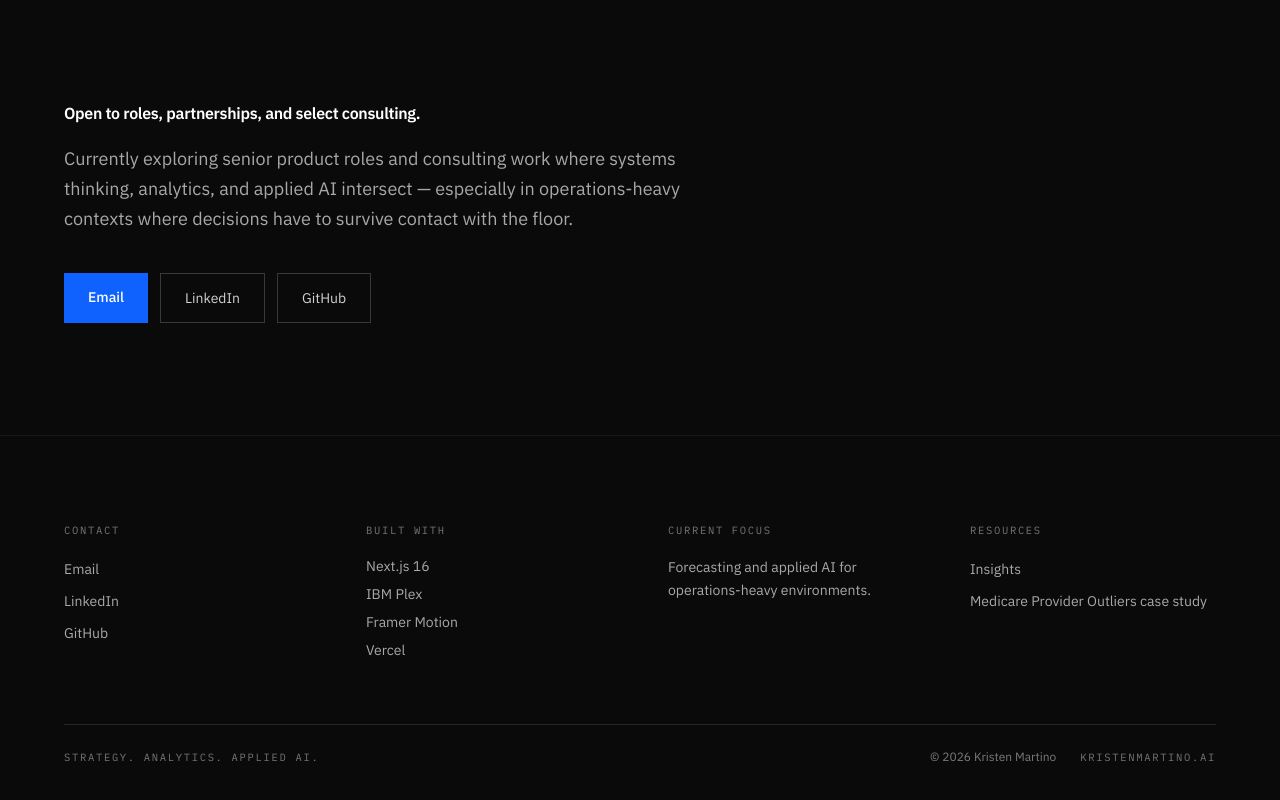
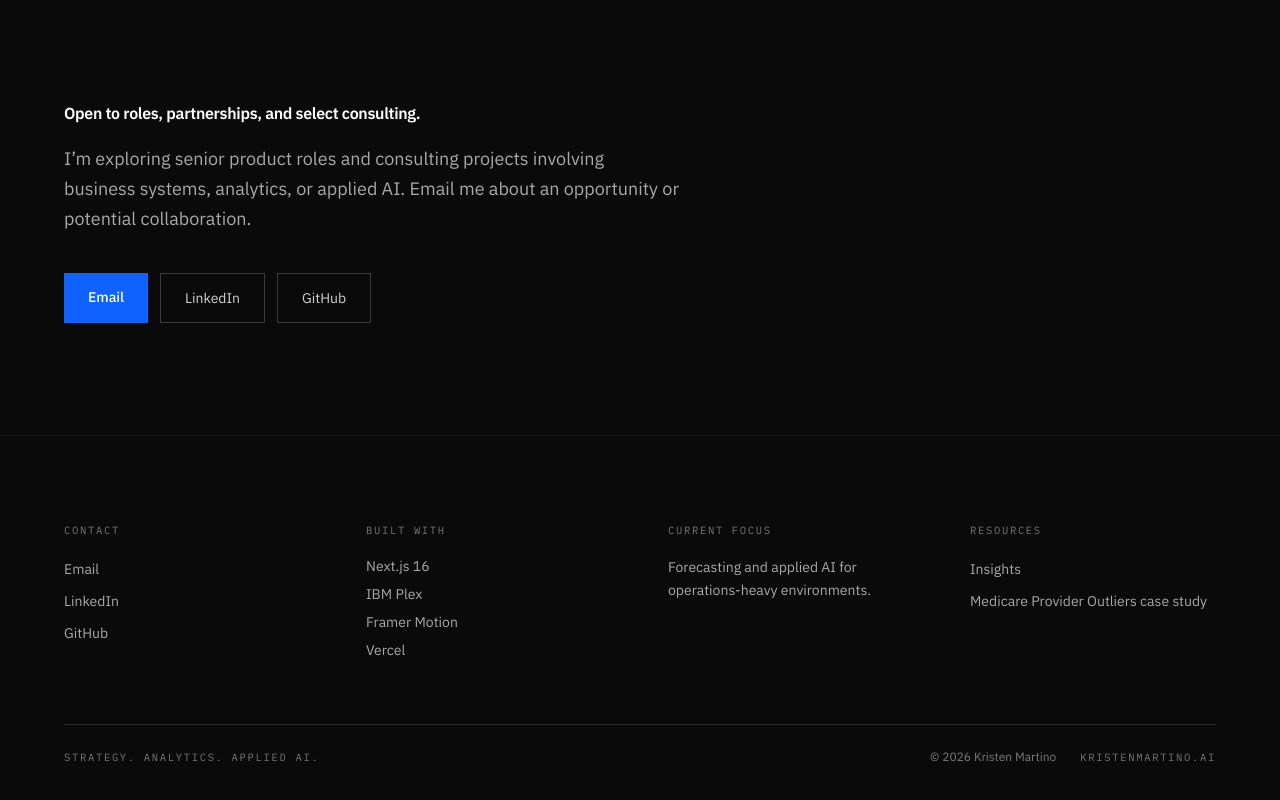
Before and after one commit to kristenmartino/portfolio-v2, a Next.js app: page / in a window 1280 px wide. Shown: the part 8879-9679 px from the top of the page. Built offline with nearby package versions, Linux system fonts and the light colour scheme.

Commit message:
Simplify Contact paragraph

```diff
--- a/src/components/contact/Contact.tsx
+++ b/src/components/contact/Contact.tsx
@@ -18,10 +18,9 @@ export function Contact() {
           Open to roles, partnerships, and select consulting.
         </h2>
         <p className="mt-5 text-base md:text-lg leading-relaxed max-w-2xl text-[var(--color-graphite-40)]">
-          Currently exploring senior product roles and consulting work where
-          systems thinking, analytics, and applied AI intersect — especially
-          in operations-heavy contexts where decisions have to survive
-          contact with the floor.
+          I’m exploring senior product roles and consulting projects involving
+          business systems, analytics, or applied AI. Email me about an
+          opportunity or potential collaboration.
         </p>
 
         <div className="mt-10 flex flex-wrap gap-3">
```
